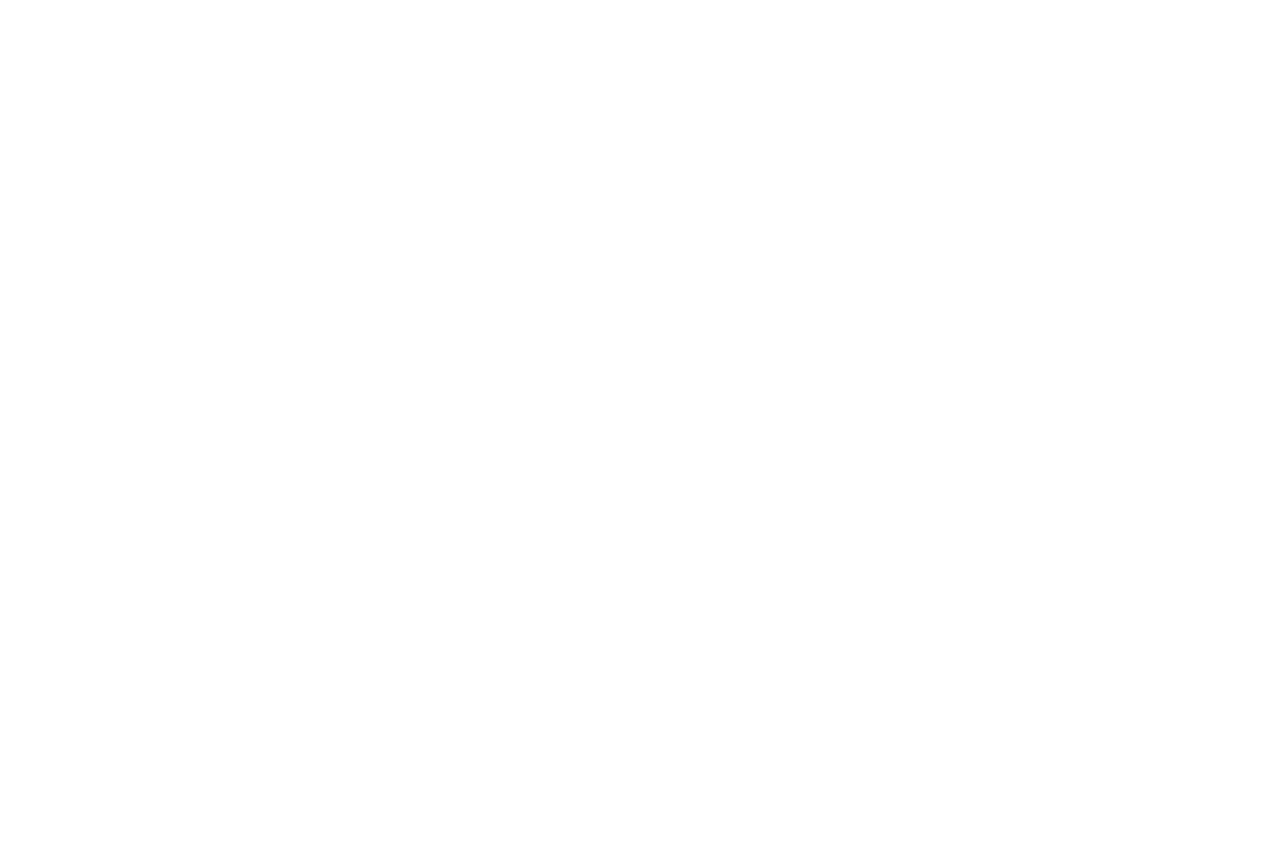
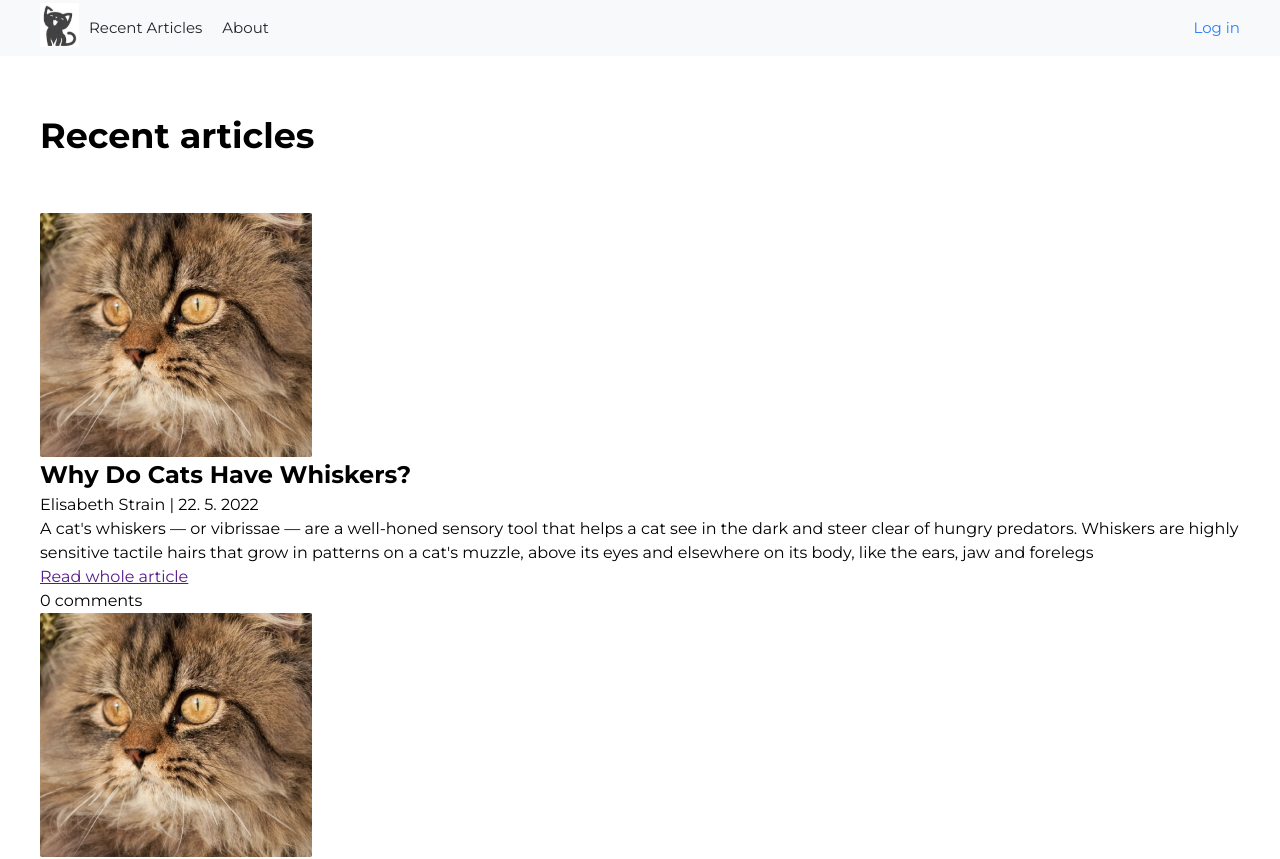
Before and after one commit to mclbdn/react-blog-app, a React (Create React App) app: page / in a window 1280 px wide. Before the commit this address had no page. Shown: the top 859 px of the page. Before the commit the page ends 800 px from the top, so only its background shows below. Built offline with nearby package versions, Linux system fonts and the light colour scheme; no server answers.

Commit message:
Handle nav links when logged in/out + fetch data in articles list

```diff
--- a/package.json
+++ b/package.json
@@ -3,6 +3,9 @@
   "version": "0.1.0",
   "private": true,
   "dependencies": {
+    "@fortawesome/fontawesome-svg-core": "^6.1.1",
+    "@fortawesome/free-solid-svg-icons": "^6.1.1",
+    "@fortawesome/react-fontawesome": "^0.1.18",
     "@testing-library/jest-dom": "^5.16.4",
     "@testing-library/react": "^13.2.0",
     "@testing-library/user-event": "^13.5.0",
--- a/src/App.js
+++ b/src/App.js
@@ -1,5 +1,6 @@
 import { BrowserRouter, Routes, Route } from "react-router-dom";
 import Login from "./pages/Login";
+import ArticleList from "./pages/ArticleList";
 import "./styles/_base.scss";
 
 function App() {
@@ -7,7 +8,7 @@ function App() {
     <>
       <BrowserRouter>
         <Routes>
-          {/* <Route path="/" element={<MainPage />} /> */}
+          <Route path="/" element={<ArticleList />} />
           <Route path="login" element={<Login />} />
         </Routes>
       </BrowserRouter>
--- /dev/null
+++ b/src/components/ArticlePreview.js
@@ -0,0 +1,25 @@
+import styles from "./ArticlePreview.module.scss";
+import img from "../assets/img.png";
+
+const ArticlePreview = () => {
+  return (
+    <div className={styles.article_preview_container}>
+      <div className={styles.left_side_preview}>
+        <img src={img}></img>
+      </div>
+      <div className={styles.right_side_preview}>
+        <h2>Why Do Cats Have Whiskers?</h2>
+        <p>Elisabeth Strain | 22. 5. 2022</p>
+        <p>
+          A cat's whiskers — or vibrissae — are a well-honed sensory tool that helps a cat see in the dark and steer clear of hungry predators.
+          Whiskers are highly sensitive tactile hairs that grow in patterns on a cat's muzzle, above its eyes and elsewhere on its body, like the
+          ears, jaw and forelegs
+        </p>
+        <a href="">Read whole article</a>
+        <p>0 comments</p>
+      </div>
+    </div>
+  );
+};
+
+export default ArticlePreview;
--- /dev/null
+++ b/src/components/ArticlePreview.module.scss
@@ -0,0 +1,21 @@
+@import "../styles/vars";
+
+.article_preview_container {
+  display: flex;
+  flex-direction: column;
+
+  .left_side_preview {
+  }
+
+  .right_side_preview {
+    @media screen and (min-width: 744px) {
+    }
+
+    @media screen and (min-width: 1440px) {
+    }
+  }
+
+  @media screen and (min-width: 1440px) {
+    flex-direction: row;
+  }
+}
--- a/src/components/Nav.js
+++ b/src/components/Nav.js
@@ -1,17 +1,34 @@
-import React from "react";
+import React, { useEffect, useState } from "react";
+import { FontAwesomeIcon } from "@fortawesome/react-fontawesome";
 import logo from "../assets/logo.svg";
 import styles from "./Nav.module.scss";
+import { faArrowRightFromBracket } from "@fortawesome/free-solid-svg-icons";
 
 const Nav = () => {
+  const [isLoggedIn, setIsLoggedIn] = useState(false);
+
+  useEffect(() => {
+    const accessToken = localStorage.getItem("access_token");
+    if (accessToken) {
+      setIsLoggedIn(true);
+    }
+  }, []);
+
   return (
     <nav className={styles.nav}>
       <div className={styles.left_side_nav}>
-      <img className={styles.logo} src={logo} />
-        <a href="">Recent Articles</a>
+        <img className={styles.logo} alt="logo" src={logo} />
+        <a href="/">Recent Articles</a>
         <a href="">About</a>
       </div>
       <div className={styles.right_side_nav}>
-        <a href="">Log in</a>
+        {isLoggedIn ? (
+          <div>
+            <a href="/createarticle">Create Article</a> <FontAwesomeIcon className={styles.logout_btn} icon={faArrowRightFromBracket} />
+          </div>
+        ) : (
+          <a href="/login">Log in</a>
+        )}
       </div>
     </nav>
   );
--- a/src/components/Nav.module.scss
+++ b/src/components/Nav.module.scss
@@ -11,7 +11,15 @@ nav {
   .logo {
     padding-top: 3px;
     padding-bottom: 9px;
-    margin-right: 40px;
+    margin-right: 10px;
+
+    @media screen and (min-width: 744px) {
+      font-size: 20px;
+    }
+
+    @media screen and (min-width: 1440px) {
+      font-size: 40px;
+    }
   }
 
   .left_side_nav {
@@ -21,34 +29,55 @@ nav {
     a {
       text-decoration: none;
       color: $black-color;
-      font-size: 15px;
+      font-size: 14px;
 
       &:first-of-type {
-        margin-right: 40px;
+        margin-right: 10px;
+
+        @media screen and (min-width: 744px) {
+          margin-right: 20px;
+        }
+
+        @media screen and (min-width: 1440px) {
+          margin-right: 40px;
+        }
       }
 
       @media screen and (min-width: 744px) {
-        font-size: 18px;
+        font-size: 15px;
       }
 
       @media screen and (min-width: 1440px) {
-        font-size: 20px;
+        font-size: 16px;
       }
     }
   }
 
   .right_side_nav {
+    .logout_btn {
+      color: $black-color;
+      margin-left: 10px;
+
+      @media screen and (min-width: 744px) {
+        margin-left: 20px;
+      }
+
+      @media screen and (min-width: 1440px) {
+        margin-left: 40px;
+      }
+    }
+
     a {
       text-decoration: none;
       color: $blue-color;
-      font-size: 15px;
+      font-size: 14px;
 
       @media screen and (min-width: 744px) {
-        font-size: 18px;
+        font-size: 15px;
       }
 
       @media screen and (min-width: 1440px) {
-        font-size: 20px;
+        font-size: 16px;
       }
     }
   }
@@ -59,7 +88,7 @@ nav {
   }
 
   @media screen and (min-width: 1440px) {
-    padding-left: 140px;
-    padding-right: 140px;
+    padding-left: 224px;
+    padding-right: 224px;
   }
 }
--- a/src/pages/ArticleList.js
+++ b/src/pages/ArticleList.js
@@ -0,0 +1,41 @@
+import { useState, useEffect } from "react";
+import ArticlePreview from "../components/ArticlePreview";
+import Nav from "../components/Nav";
+import styles from "./ArticleList.module.scss";
+
+const ArticleList = () => {
+  const [articles, setArticles] = useState([1, 2]);
+
+  useEffect(() => {
+    const fetchArticles = async () => {
+      const response = await fetch("https://fullstack.exercise.applifting.cz/articles", {
+        method: "GET",
+        headers: {
+          "Content-Type": "application/json",
+          "X-API-KEY": "af699f87-dfe3-4a31-9206-a9267dd42a6b",
+        },
+      });
+
+      const data = await response.json();
+      console.log(data.items);
+      setArticles(data.items);
+    };
+
+    fetchArticles();
+  }, []);
+
+  return (
+    <>
+      <Nav />
+      <main className={styles.main}>
+        <h1 className={styles.h1}>Recent articles</h1>
+        {articles &&
+          articles.map((article) => {
+            return <ArticlePreview />;
+          })}
+      </main>
+    </>
+  );
+};
+
+export default ArticleList;
--- a/src/pages/ArticleList.module.scss
+++ b/src/pages/ArticleList.module.scss
@@ -0,0 +1,34 @@
+@import "../styles/vars";
+
+main {
+  margin-left: 20px;
+  margin-right: 20px;
+
+  h1 {
+    margin-top: 44px;
+    margin-bottom: 30px;
+    font-size: 30px;
+
+    @media screen and (min-width: 744px) {
+      margin-top: 54px;
+      margin-bottom: 50px;
+      font-size: 35px;
+    }
+
+    @media screen and (min-width: 1440px) {
+      margin-top: 64px;
+      margin-bottom: 60px;
+      font-size: 40px;
+    }
+  }
+
+  @media screen and (min-width: 744px) {
+    margin-left: 40px;
+    margin-right: 40px;
+  }
+
+  @media screen and (min-width: 1440px) {
+    margin-left: 224px;
+    margin-right: 224px;
+  }
+}
--- a/src/pages/Login.js
+++ b/src/pages/Login.js
@@ -1,5 +1,6 @@
 import React, { useState } from "react";
 import { useNavigate } from "react-router-dom";
+
 import Nav from "../components/Nav";
 import styles from "./Login.module.scss";
 
@@ -29,6 +30,7 @@ const Login = () => {
 
     if (response.status === 200) {
       localStorage.setItem("access_token", data.access_token);
+      navigate("/");
     } else if (response.status === 401) {
       setFormHasErrors({
         message: "API key is invalid!",
--- a/src/pages/Login.module.scss
+++ b/src/pages/Login.module.scss
@@ -2,7 +2,7 @@
 
 main {
   form {
-    margin: 90px auto 0px;
+    margin: 44px auto 0px;
     border-radius: 8px;
     box-shadow: 0px 16px 48px rgba(0, 0, 0, 0.175);
     max-width: 50%;
@@ -23,16 +23,16 @@ main {
     }
 
     h1 {
-      font-size: 20px;
+      font-size: 24px;
       padding: 10px;
 
       @media screen and (min-width: 744px) {
-        font-size: 22.5px;
+        font-size: 26px;
         padding: 20px;
       }
 
       @media screen and (min-width: 1440px) {
-        font-size: 25px;
+        font-size: 28px;
         padding: 30px;
       }
     }
@@ -113,12 +113,12 @@ main {
 
     @media screen and (min-width: 744px) {
       max-width: 40%;
-      margin-top: 120px;
+      margin-top: 54px;
     }
 
     @media screen and (min-width: 1440px) {
       max-width: 30%;
-      margin-top: 150px;
+      margin-top: 64px;
     }
   }
 }
```
Also changed, not shown: src/assets/img.png (added), 1 other file (tests, documents, lock files or other folders).
